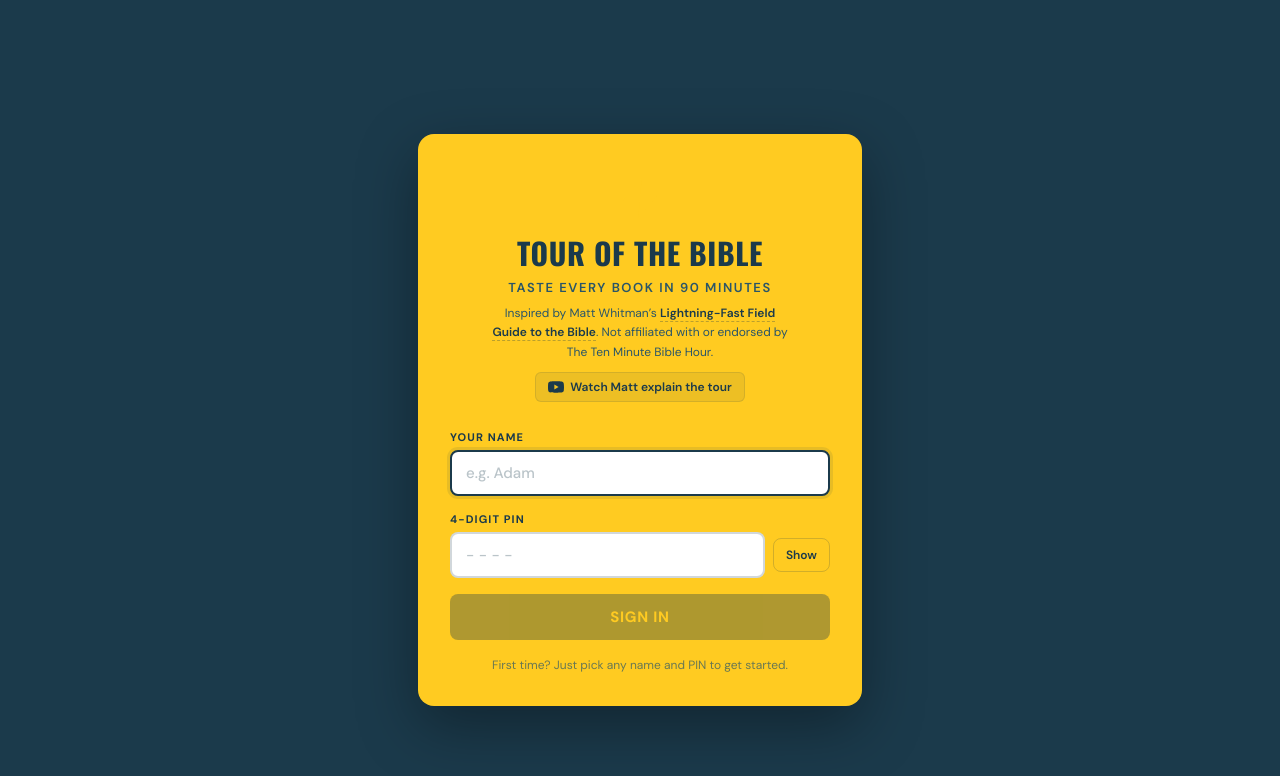
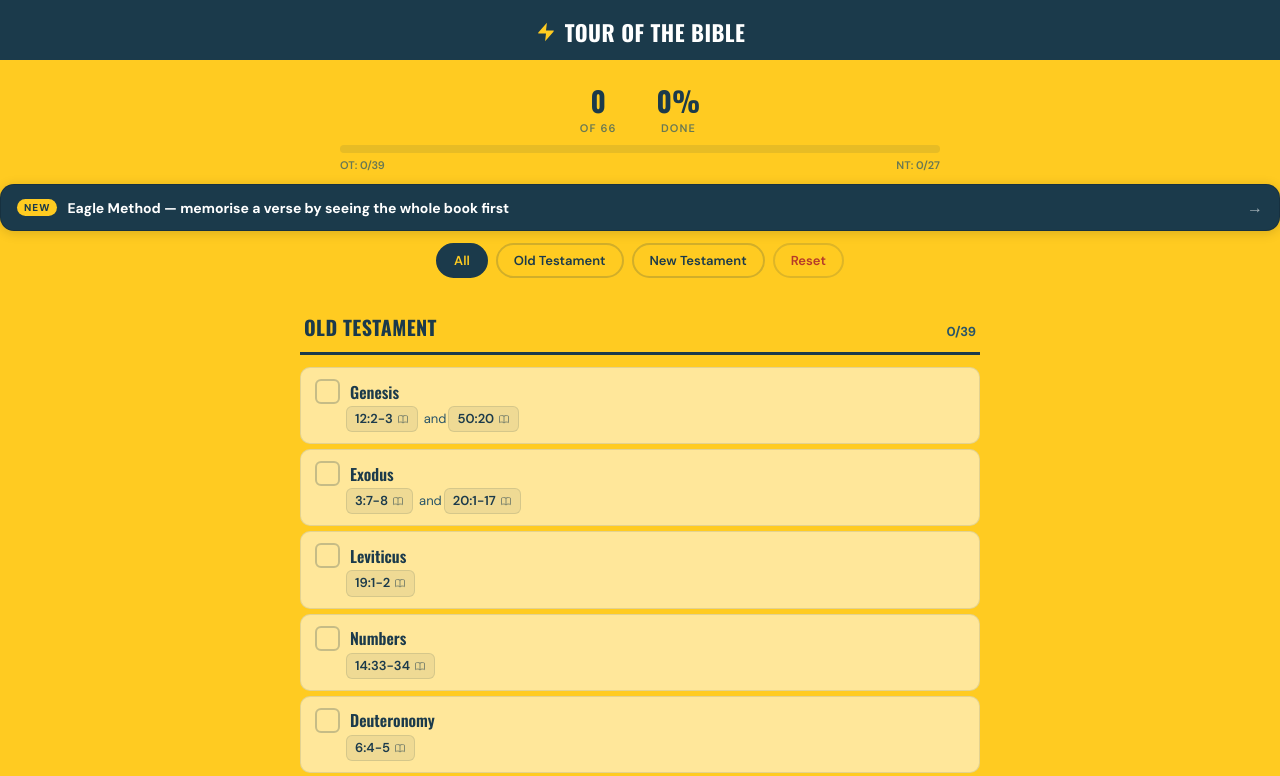
Before and after one commit to adamswbrown/bible-tour, a Next.js app: page / in a window 1280 px wide. Shown: the top 776 px of the page. Built offline with nearby package versions, Linux system fonts and the light colour scheme.

Commit message:
Refactor: remove unused user authentication and avatar components

```diff
--- a/app/page.js
+++ b/app/page.js
@@ -344,15 +344,6 @@
   );
 }
 
-function userKey(name, pin) {
-  const raw = `${name.toLowerCase().trim()}:${pin}`;
-  let hash = 0;
-  for (let i = 0; i < raw.length; i++) {
-    hash = ((hash << 5) - hash) + raw.charCodeAt(i);
-    hash |= 0;
-  }
-  return `bt:${Math.abs(hash).toString(36)}`;
-}
 
 function store(key, value) {
   try { localStorage.setItem(key, JSON.stringify(value)); } catch {}
@@ -364,17 +355,6 @@
   try { localStorage.removeItem(key); } catch {}
 }
 
-function Avatar({ name, size = 34 }) {
-  return (
-    <div style={{
-      width: size, height: size, borderRadius: "50%", background: C.yellow,
-      display: "flex", alignItems: "center", justifyContent: "center",
-      color: C.teal, fontFamily: "'DM Sans',sans-serif",
-      fontSize: size * 0.48, fontWeight: 800, flexShrink: 0,
-      border: `2px solid ${C.teal}`,
-    }}>{(name || "?")[0].toUpperCase()}</div>
-  );
-}
 
 function LightningIcon({ size = 24, color = C.yellow }) {
   return (
@@ -384,71 +364,7 @@
   );
 }
 
-function LoginScreen({ onLogin, error }) {
-  const [name, setName] = useState("");
-  const [pin, setPin] = useState("");
-  const [showPin, setShowPin] = useState(false);
-
-  const canSubmit = name.trim().length > 0 && /^\d{4}$/.test(pin);
-  const go = () => { if (canSubmit) onLogin(name.trim(), pin); };
-
-  return (
-    <div style={s.loginOuter}>
-      <div style={s.loginCard}>
-        <LightningIcon size={48} color={C.yellow} />
-        <h1 style={s.loginTitle}>Tour of the Bible</h1>
-        <p style={s.loginSub}>Taste every book in 90 minutes</p>
-        <p style={s.loginDisclaimer}>
-          Inspired by Matt Whitman&rsquo;s{" "}
-          <a href="https://www.thetmbh.com/tourofthebible" target="_blank" rel="noopener noreferrer" style={s.loginCreditLink}>
-            Lightning-Fast Field Guide to the Bible
-          </a>
-          .{" "}Not affiliated with or endorsed by The Ten Minute Bible Hour.
-        </p>
-        <a href="https://youtu.be/XdMuZCTChJE?si=DRfBFUnDc2mt3Yq2" target="_blank" rel="noopener noreferrer"
-          style={s.ytLink}>
-          <svg width="16" height="16" viewBox="0 0 24 24" fill={C.teal} style={{ flexShrink: 0 }}>
-            <path d="M23.5 6.2c-.3-1-1-1.8-2-2.1C19.6 3.5 12 3.5 12 3.5s-7.6 0-9.5.6c-1 .3-1.8 1-2.1 2C0 8.1 0 12 0 12s0 3.9.4 5.8c.3 1 1 1.8 2 2.1 1.9.6 9.6.6 9.6.6s7.6 0 9.5-.6c1-.3 1.8-1 2.1-2 .4-1.9.4-5.8.4-5.8s0-3.9-.5-5.8zM9.5 15.6V8.4l6.4 3.6-6.4 3.6z"/>
-          </svg>
-          Watch Matt explain the tour
-        </a>
-
-        <div style={s.fieldGroup}>
-          <label style={s.label}>Your name</label>
-          <input autoFocus type="text" placeholder="e.g. Adam" value={name}
-            onChange={e => setName(e.target.value)} style={s.input} maxLength={20}
-            onKeyDown={e => e.key === "Enter" && document.getElementById("pin-input")?.focus()} />
-        </div>
-
-        <div style={s.fieldGroup}>
-          <label style={s.label}>4-digit PIN</label>
-          <div style={s.pinRow}>
-            <input id="pin-input" type={showPin ? "text" : "password"}
-              inputMode="numeric" pattern="[0-9]*" placeholder="----"
-              value={pin} onChange={e => { const v = e.target.value.replace(/\D/g,""); if(v.length<=4) setPin(v); }}
-              style={{ ...s.input, letterSpacing: showPin ? "0.1em" : "0.3em", flex: 1 }}
-              onKeyDown={e => e.key === "Enter" && go()} />
-            <button onClick={() => setShowPin(!showPin)} style={s.eyeBtn}
-              title={showPin ? "Hide PIN" : "Show PIN"}>
-              {showPin ? "Hide" : "Show"}
-            </button>
-          </div>
-        </div>
-
-        {error && <p style={s.errorMsg}>{error}</p>}
-
-        <button onClick={go} disabled={!canSubmit}
-          style={{ ...s.goBtn, opacity: canSubmit ? 1 : 0.35 }}>
-          Sign In
-        </button>
-
-        <p style={s.hint}>First time? Just pick any name and PIN to get started.</p>
-      </div>
-    </div>
-  );
-}
-
-function ChecklistView({ user, checked, onToggle, onReset, onLogout }) {
+function ChecklistView({ checked, onToggle, onReset }) {
   const [section, setSection] = useState("all");
   const [showCelebrate, setShowCelebrate] = useState(false);
   const [versePanel, setVersePanel] = useState(null); // { book, ref, youVersionUrl }
@@ -484,24 +400,14 @@
       {showCelebrate && (
         <div style={s.celebrate}>
           <LightningIcon size={36} color={C.yellow} />
-          <p style={s.celebrateText}>Amazing, {user}! All 66 books!</p>
+          <p style={s.celebrateText}>Amazing! All 66 books!</p>
         </div>
       )}
 
       <header style={s.header}>
-        <div style={s.headerRow}>
-          <div style={{ flex: 1 }} />
-          <div style={s.headerCenter}>
-            <LightningIcon size={22} color={C.yellow} />
-            <h1 style={s.title}>Tour of the Bible</h1>
-          </div>
-          <div style={{ flex: 1, display: "flex", justifyContent: "flex-end", alignItems: "center" }}>
-            <Avatar name={user} size={30} />
-          </div>
-        </div>
-        <div style={s.headerMeta}>
-          <span style={s.greeting}>Hi, {user}</span>
-          <button onClick={onLogout} style={s.logoutBtn}>Sign out</button>
+        <div style={s.headerCenter}>
+          <LightningIcon size={22} color={C.yellow} />
+          <h1 style={s.title}>Tour of the Bible</h1>
         </div>
       </header>
 
@@ -633,102 +539,44 @@
   );
 }
 
+const PROGRESS_KEY = "bt:progress";
+
 export default function Page() {
-  const [phase, setPhase] = useState("loading");
-  const [user, setUser] = useState(null);
-  const [storageKey, setStorageKey] = useState(null);
   const [checked, setChecked] = useState({});
-  const [loginError, setLoginError] = useState("");
 
   useEffect(() => {
-    const sess = load("bt:_session");
-    if (sess?.name && sess?.key) {
-      const data = load(sess.key);
-      setUser(sess.name);
-      setStorageKey(sess.key);
-      setChecked(data?.progress || {});
-      setPhase("checklist");
-    } else {
-      setPhase("login");
-    }
-  }, []);
-
-  const handleLogin = useCallback((name, pin) => {
-    const k = userKey(name, pin);
-    setLoginError("");
-    const existing = load(k);
-    if (existing && existing._name && existing._name.toLowerCase() !== name.toLowerCase()) {
-      setLoginError("Incorrect name or PIN. Please try again.");
-      return;
-    }
-    const data = existing || { _name: name, progress: {} };
-    if (!data._name) data._name = name;
-    if (!data.progress) data.progress = {};
-    store(k, data);
-    store("bt:_session", { name, key: k });
-    setUser(name);
-    setStorageKey(k);
-    setChecked(data.progress);
-    setPhase("checklist");
+    setChecked(load(PROGRESS_KEY) || {});
   }, []);
 
   const handleToggle = useCallback((book) => {
     setChecked(prev => {
       const next = { ...prev, [book]: !prev[book] };
       Object.keys(next).forEach(b => { if (!next[b]) delete next[b]; });
-      const data = load(storageKey) || { _name: user };
-      data.progress = next;
-      store(storageKey, data);
+      store(PROGRESS_KEY, next);
       return next;
     });
-  }, [storageKey, user]);
+  }, []);
 
   const handleReset = useCallback(() => {
     if (window.confirm("Reset all your reading progress? This can't be undone.")) {
       setChecked({});
-      const data = load(storageKey) || { _name: user };
-      data.progress = {};
-      store(storageKey, data);
+      remove(PROGRESS_KEY);
     }
-  }, [storageKey, user]);
-
-  const handleLogout = useCallback(() => {
-    remove("bt:_session");
-    setUser(null);
-    setStorageKey(null);
-    setChecked({});
-    setLoginError("");
-    setPhase("login");
   }, []);
-
-  if (phase === "loading") {
-    return (
-      <div style={s.loadWrap}>
-        <div style={s.spinner} />
-      </div>
-    );
-  }
 
   return (
     <>
       <style>{`
         @keyframes spin{to{transform:rotate(360deg)}}
         @keyframes popIn{from{opacity:0;transform:translateY(-16px)scale(.95)}to{opacity:1;transform:translateY(0)scale(1)}}
-        @keyframes shake{0%,100%{transform:translateX(0)}20%,60%{transform:translateX(-6px)}40%,80%{transform:translateX(6px)}}
         @keyframes slideIn{from{transform:translateX(100%)}to{transform:translateX(0)}}
         @keyframes fadeIn{from{opacity:0}to{opacity:1}}
-        input::placeholder{color:rgba(27,58,75,0.3)}
-        input:focus{border-color:${C.teal} !important;box-shadow:0 0 0 3px rgba(27,58,75,0.1)}
         @media(max-width:600px){
           .verse-panel{width:100% !important;max-width:100% !important;border-radius:20px 20px 0 0 !important;top:auto !important;bottom:0 !important;max-height:75vh !important;animation:slideUp .3s ease forwards !important}
         }
         @keyframes slideUp{from{transform:translateY(100%)}to{transform:translateY(0)}}
       `}</style>
-      {phase === "login" && <LoginScreen onLogin={handleLogin} error={loginError} />}
-      {phase === "checklist" && (
-        <ChecklistView user={user} checked={checked}
-          onToggle={handleToggle} onReset={handleReset} onLogout={handleLogout} />
-      )}
+      <ChecklistView checked={checked} onToggle={handleToggle} onReset={handleReset} />
     </>
   );
 }
```
